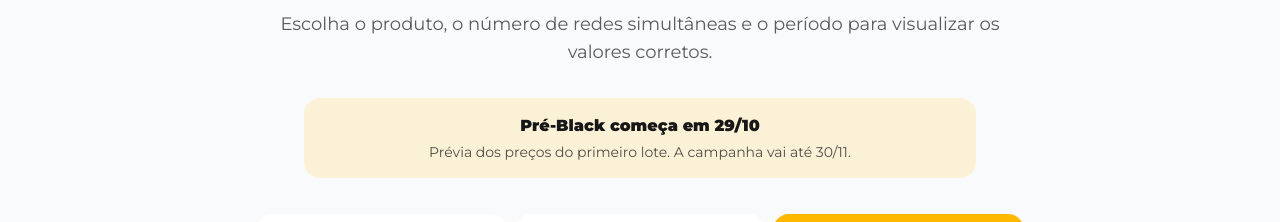
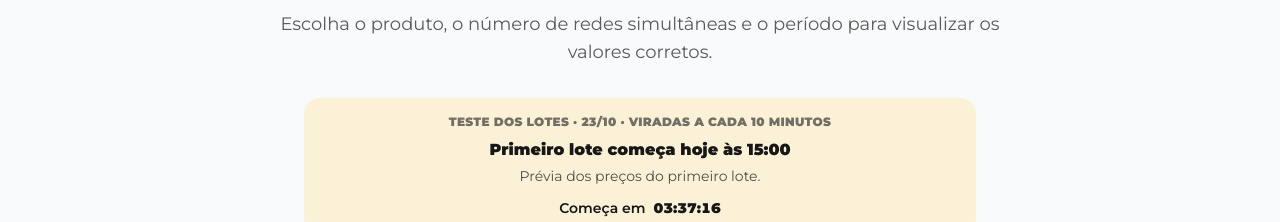
Before and after one commit to lucasignislab/niver, an Astro site: page / in a window 1280 px wide. Shown: the part 2090-2312 px from the top of the page. Built offline with nearby package versions, Linux system fonts and the light colour scheme; Astro itself is replaced by a stand-in of ours; animation ran at ten frames a second.

Commit message:
Test Black Friday lot countdown at ten-minute intervals

```diff
--- a/src/components/BlackFridayPricing.tsx
+++ b/src/components/BlackFridayPricing.tsx
@@ -1,7 +1,7 @@
 import { useEffect, useRef, useState, type ReactNode } from "react";
 import { Check, ChevronDown, ChevronLeft, ChevronRight } from "lucide-react";
 import priceData from "../data/black-friday-prices.json";
-import { currentLot, discounted, type CampaignStatus } from "../lib/blackFriday";
+import { currentLot, discounted, testSchedule, type CampaignStatus } from "../lib/blackFriday";
 import {
   accountLimits,
   googleEmailLimits,
@@ -56,6 +56,12 @@ function currency(value: number): string {
   }).format(value);
 }
 
+function clock(seconds: number): string {
+  const hours = Math.floor(seconds / 3600);
+  const minutes = Math.floor((seconds % 3600) / 60);
+  return [hours, minutes, seconds % 60].map((value) => String(value).padStart(2, "0")).join(":");
+}
+
 function checkoutUrl(link: string, coupon: string | null): string {
   const url = new URL(link);
   if (coupon) url.searchParams.set("coupon", coupon);
@@ -106,7 +112,7 @@ function PlanDetails({ product, index, networkCount, tier }: { product: Product;
 
 function OfferButton({ link, coupon, status, label }: { link?: string; coupon: string | null; status: CampaignStatus; label: string }) {
   const active = status === "active" && link;
-  if (!active) return <button type="button" disabled className="mt-6 min-h-12 w-full rounded-full bg-brand-dark/10 px-4 text-sm font-black text-brand-dark/50">{status === "upcoming" ? "Disponível em 29/10" : status === "ended" ? "Campanha encerrada" : "Checkout em preparação"}</button>;
+  if (!active) return <button type="button" disabled className="mt-6 min-h-12 w-full rounded-full bg-brand-dark/10 px-4 text-sm font-black text-brand-dark/50">{status === "upcoming" ? testSchedule ? "Disponível hoje às 15:00" : "Disponível em 29/10" : status === "ended" ? "Campanha encerrada" : "Checkout em preparação"}</button>;
   return (
     <a href={checkoutUrl(active, coupon)} onClick={(event) => {
       const latest = currentLot(new Date());
@@ -127,11 +133,12 @@ export default function BlackFridayPricing() {
 
   useEffect(() => {
     setNow(new Date());
-    const timer = window.setInterval(() => setNow(new Date()), 60_000);
+    const timer = window.setInterval(() => setNow(new Date()), 1_000);
     return () => window.clearInterval(timer);
   }, []);
 
-  const lot = currentLot(now ?? new Date("2026-10-29T00:00:00-03:00"));
+  const lot = currentLot(now ?? new Date(0));
+  const secondsLeft = lot.nextChange && now ? Math.max(0, Math.ceil((Date.parse(lot.nextChange) - now.getTime()) / 1_000)) : 0;
   const available = now !== null ? lot.status : "upcoming";
   const tier = networkCount === 1 ? "1" : networkCount === 2 ? "2" : "all";
   const selectedTier = product === "pages" ? "single" : tier;
@@ -181,8 +188,10 @@ export default function BlackFridayPricing() {
           </div>
 
           <div className="mx-auto mt-8 max-w-2xl rounded-2xl bg-brand-yellow/15 px-5 py-4 text-center text-brand-dark">
-            <p className="font-black">{lot.status === "upcoming" ? "Pré-Black começa em 29/10" : lot.status === "ended" ? "Campanha encerrada" : `${lot.discount}% de desconto até ${lot.end}`}</p>
-            <p className="mt-1 text-sm text-brand-dark/75">{lot.status === "upcoming" ? "Prévia dos preços do primeiro lote. A campanha vai até 30/11." : lot.status === "ended" ? "Os preços abaixo são do último lote da campanha." : `Lote atual: ${lot.coupon}. Os preços mudam na próxima virada de lote.`}</p>
+            {testSchedule && <p className="mb-2 text-xs font-black uppercase tracking-wide text-brand-dark/60">Teste dos lotes · 23/10 · viradas a cada 10 minutos</p>}
+            <p className="font-black" aria-live="polite">{lot.status === "upcoming" ? testSchedule ? "Primeiro lote começa hoje às 15:00" : "Pré-Black começa em 29/10" : lot.status === "ended" ? testSchedule ? "Teste encerrado às 15:50" : "Campanha encerrada" : `${lot.discount}% de desconto até ${lot.end}`}</p>
+            <p className="mt-1 text-sm text-brand-dark/75">{lot.status === "upcoming" ? testSchedule ? "Prévia dos preços do primeiro lote." : "Prévia dos preços do primeiro lote. A campanha vai até 30/11." : lot.status === "ended" ? "Os preços abaixo são do último lote da campanha." : `Lote atual: ${lot.coupon}. Os preços mudam na próxima virada de lote.`}</p>
+            {lot.nextChange && <p className="mt-3 text-sm font-semibold tabular-nums">{lot.status === "upcoming" ? "Começa em" : "Próxima virada em"} <time className="ml-1 font-black" dateTime={lot.nextChange}>{clock(secondsLeft)}</time></p>}
           </div>
 
           <div className="mb-10 mt-9 flex flex-col items-center gap-5">
--- a/src/lib/blackFriday.ts
+++ b/src/lib/blackFriday.ts
@@ -1,29 +1,32 @@
 export type CampaignStatus = "upcoming" | "active" | "ended";
 
-export const lots = [
-  { date: "2026-10-29", end: "31/10", discount: 35, coupon: "BLACK35" },
-  { date: "2026-11-01", end: "08/11", discount: 30, coupon: "BLACK30" },
-  { date: "2026-11-09", end: "15/11", discount: 27, coupon: "BLACK27" },
-  { date: "2026-11-16", end: "22/11", discount: 25, coupon: "BLACK25" },
-  { date: "2026-11-23", end: "30/11", discount: 22, coupon: "BLACK22" },
+export const testSchedule = true;
+
+const productionLots = [
+  { start: "2026-10-29T00:00:00-03:00", end: "31/10", discount: 35, coupon: "BLACK35" },
+  { start: "2026-11-01T00:00:00-03:00", end: "08/11", discount: 30, coupon: "BLACK30" },
+  { start: "2026-11-09T00:00:00-03:00", end: "15/11", discount: 27, coupon: "BLACK27" },
+  { start: "2026-11-16T00:00:00-03:00", end: "22/11", discount: 25, coupon: "BLACK25" },
+  { start: "2026-11-23T00:00:00-03:00", end: "30/11", discount: 22, coupon: "BLACK22" },
 ] as const;
 
-function saoPauloDate(date: Date): string {
-  const parts = new Intl.DateTimeFormat("en-US", {
-    timeZone: "America/Sao_Paulo",
-    year: "numeric",
-    month: "2-digit",
-    day: "2-digit",
-  }).formatToParts(date);
-  const value = (type: string) => parts.find((part) => part.type === type)?.value ?? "";
-  return `${value("year")}-${value("month")}-${value("day")}`;
-}
+const trialLots = [
+  { start: "2026-10-23T15:00:00-03:00", end: "15:10", discount: 35, coupon: "BLACK35" },
+  { start: "2026-10-23T15:10:00-03:00", end: "15:20", discount: 30, coupon: "BLACK30" },
+  { start: "2026-10-23T15:20:00-03:00", end: "15:30", discount: 27, coupon: "BLACK27" },
+  { start: "2026-10-23T15:30:00-03:00", end: "15:40", discount: 25, coupon: "BLACK25" },
+  { start: "2026-10-23T15:40:00-03:00", end: "15:50", discount: 22, coupon: "BLACK22" },
+] as const;
+
+export const lots = testSchedule ? trialLots : productionLots;
+const campaignEnd = testSchedule ? "2026-10-23T15:50:00-03:00" : "2026-12-01T00:00:00-03:00";
 
 export function currentLot(date: Date) {
-  const day = saoPauloDate(date);
-  const status: CampaignStatus = day < lots[0].date ? "upcoming" : day > "2026-11-30" ? "ended" : "active";
-  const index = status === "upcoming" ? 0 : Math.max(0, lots.findLastIndex((lot) => day >= lot.date));
-  return { status, index, ...lots[index] };
+  const time = date.getTime();
+  const status: CampaignStatus = time < Date.parse(lots[0].start) ? "upcoming" : time >= Date.parse(campaignEnd) ? "ended" : "active";
+  const index = status === "upcoming" ? 0 : Math.max(0, lots.findLastIndex((lot) => time >= Date.parse(lot.start)));
+  const nextChange = status === "ended" ? null : status === "upcoming" ? lots[0].start : lots[index + 1]?.start ?? campaignEnd;
+  return { status, index, nextChange, ...lots[index] };
 }
 
 export function discounted(value: number, percent: number): number {
--- a/tests/blackFriday.test.mjs
+++ b/tests/blackFriday.test.mjs
@@ -1,22 +1,28 @@
 import assert from "node:assert/strict";
+import { readFileSync } from "node:fs";
 import test from "node:test";
 import { currentLot, discounted } from "../src/lib/blackFriday.ts";
 
-test("troca os cinco lotes na meia-noite de São Paulo", () => {
+const priceData = JSON.parse(readFileSync(new URL("../src/data/black-friday-prices.json", import.meta.url), "utf8"));
+
+test("troca os cinco lotes a cada 10 minutos a partir das 15:00 de São Paulo", () => {
   const cases = [
-    ["2026-10-29T02:59:59Z", "upcoming", "BLACK35"],
-    ["2026-10-29T03:00:00Z", "active", "BLACK35"],
-    ["2026-11-01T03:00:00Z", "active", "BLACK30"],
-    ["2026-11-09T03:00:00Z", "active", "BLACK27"],
-    ["2026-11-16T03:00:00Z", "active", "BLACK25"],
-    ["2026-11-23T03:00:00Z", "active", "BLACK22"],
-    ["2026-12-01T02:59:59Z", "active", "BLACK22"],
-    ["2026-12-01T03:00:00Z", "ended", "BLACK22"],
+    ["2026-10-23T17:59:59Z", "upcoming", "BLACK35", 35, "2026-10-23T15:00:00-03:00"],
+    ["2026-10-23T18:00:00Z", "active", "BLACK35", 35, "2026-10-23T15:10:00-03:00"],
+    ["2026-10-23T18:10:00Z", "active", "BLACK30", 30, "2026-10-23T15:20:00-03:00"],
+    ["2026-10-23T18:20:00Z", "active", "BLACK27", 27, "2026-10-23T15:30:00-03:00"],
+    ["2026-10-23T18:30:00Z", "active", "BLACK25", 25, "2026-10-23T15:40:00-03:00"],
+    ["2026-10-23T18:40:00Z", "active", "BLACK22", 22, "2026-10-23T15:50:00-03:00"],
+    ["2026-10-23T18:49:59Z", "active", "BLACK22", 22, "2026-10-23T15:50:00-03:00"],
+    ["2026-10-23T18:50:00Z", "ended", "BLACK22", 22, null],
   ];
-  for (const [time, status, coupon] of cases) {
+  for (const [time, status, coupon, discount, nextChange] of cases) {
     const lot = currentLot(new Date(time));
     assert.equal(lot.status, status, time);
     assert.equal(lot.coupon, coupon, time);
+    assert.equal(lot.discount, discount, time);
+    assert.equal(lot.nextChange, nextChange, time);
+    assert.equal(discounted(197, lot.discount), Math.round(197 * (100 - discount)) / 100, time);
   }
 });
 
@@ -25,3 +31,13 @@ test("mantém os centavos da tabela", () => {
   assert.equal(discounted(197, 27), 143.81);
   assert.equal(discounted(1970, 22), 1536.6);
 });
+
+test("atualiza assinatura e vitalício junto com cada lote", () => {
+  const expectedParcels = [144.95, 156.1, 162.79, 167.25, 173.94];
+  const expectedLifetime = [6650, 7000, 7300, 7450, 7600];
+  for (let index = 0; index < 5; index += 1) {
+    const lot = currentLot(new Date(`2026-10-23T15:${String(index * 10).padStart(2, "0")}:00-03:00`));
+    assert.equal(discounted(priceData.prices.hub["1"].anual.basic.parcel, lot.discount), expectedParcels[index]);
+    assert.equal(priceData.vitalicio.hub["1"][lot.index].parcel, expectedLifetime[index]);
+  }
+});
```
